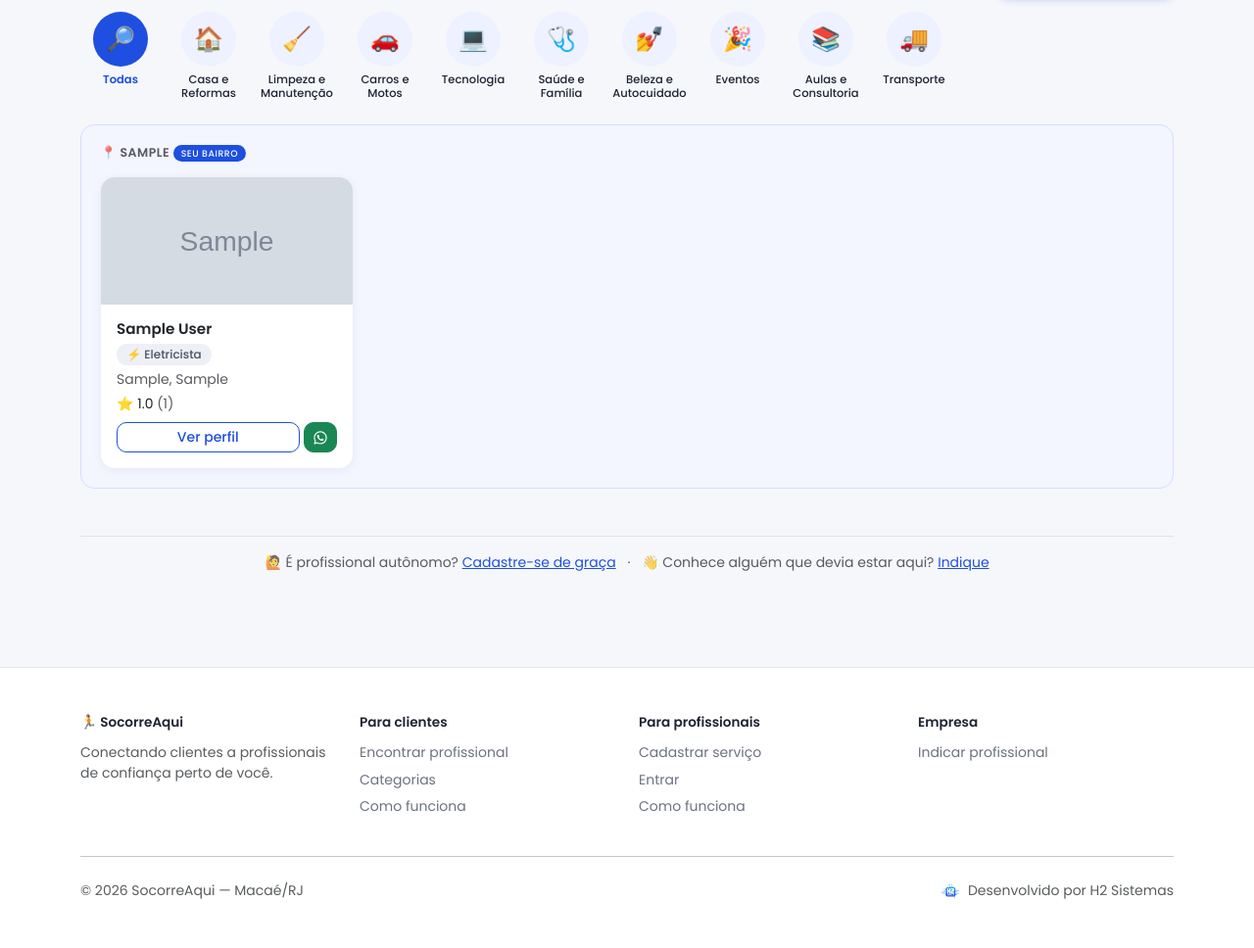
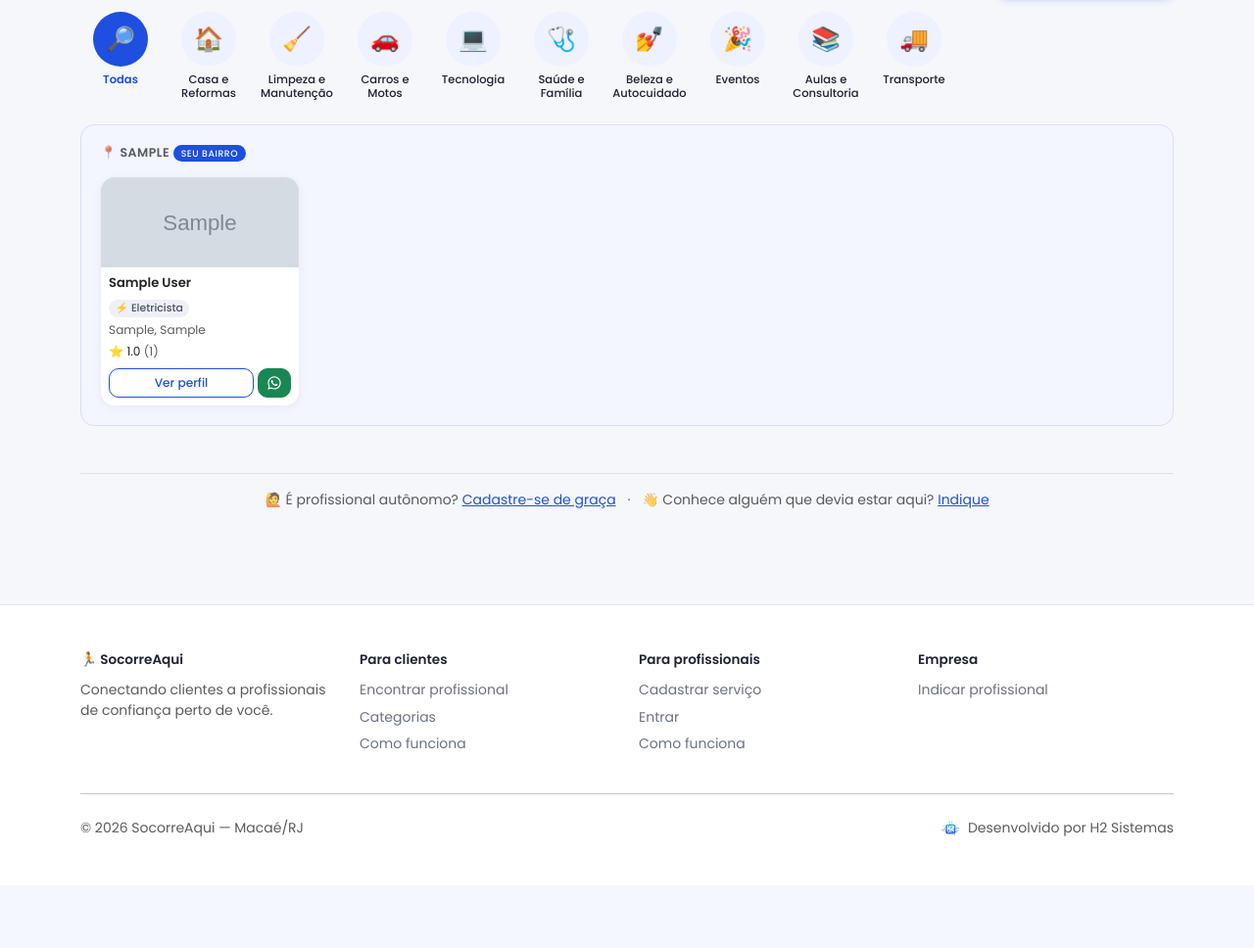
Before and after one commit to hermanoocardoso/servico-cidade, a FastAPI app: page / in a window 1280 px wide. Shown: the part 221-1189 px from the top of the page at 98% size. After the commit the page ends 1075 px from the top, so only its background shows below. Run offline with FastAPI, Linux system fonts and the light colour scheme; the visitor is signed in with stand-in values (Sample User, id 1); tables that the repository leaves empty hold one stand-in row (values such as "Sample post"); grey boxes marked "Sample" are stand-in pictures; some libraries are stand-ins or nearby versions.

Commit message:
Deixa os cards do catalogo mais compactos
Foto, nome e badges menores, e mais colunas por linha (row-cols-5 no
desktop) -- os cards estavam ocupando espaço demais e sobrando muito
vazio ao lado quando um bairro tinha poucos profissionais.

```diff
--- a/app/static/style.css
+++ b/app/static/style.css
@@ -227,11 +227,11 @@ a.btn:visited {
 
 /* --- Catálogo: cards compactos --- */
 .card-prof-foto {
-    height: 130px;
+    height: 92px;
     width: 100%;
     object-fit: cover;
     border-radius: var(--raio) var(--raio) 0 0;
-    font-size: 1.6rem;
+    font-size: 1.3rem;
 }
 
 /* Foto no perfil público — tamanho fixo pra não depender das dimensões
@@ -244,11 +244,24 @@ a.btn:visited {
     font-size: 1.6rem;
 }
 .card-prof-nome {
-    font-size: 0.95rem;
+    font-size: 0.82rem;
     font-weight: 600;
     white-space: nowrap;
     overflow: hidden;
     text-overflow: ellipsis;
+}
+/* Card mais compacto no catálogo — badge, texto e botão menores que o
+   padrão do site, já que aqui aparecem várias dezenas por tela. */
+.card-prof-body .badge {
+    font-size: 0.68rem;
+    padding: 0.3em 0.6em;
+}
+.card-prof-body p {
+    font-size: 0.76rem;
+}
+.card-prof-body .btn {
+    font-size: 0.76rem;
+    padding: 0.3rem 0.5rem;
 }
 
 /* Título discreto de seção (ex: nome do bairro agrupando o catálogo) */
--- a/app/templates/index.html
+++ b/app/templates/index.html
@@ -11,7 +11,7 @@
                 <span>📷</span>
             </div>
         {% endif %}
-        <div class="card-body p-3">
+        <div class="card-body p-2 card-prof-body">
             <h6 class="card-prof-nome mb-1">{{ p.usuario.nome }}</h6>
             {% if p.eh_medico and p.especialidade_medica %}
                 <span class="badge bg-info text-dark mb-1">🩺 {{ p.especialidade_medica }}</span>
@@ -122,7 +122,7 @@
                 {{ bairro_nome }}
             {% endif %}
         </h6>
-        <div class="row row-cols-2 row-cols-md-3 row-cols-lg-4 g-3">
+        <div class="row row-cols-2 row-cols-md-4 row-cols-lg-5 g-3">
             {% for p in lista %}
                 {{ card_profissional(p) }}
             {% endfor %}
@@ -130,7 +130,7 @@
     </div>
     {% endfor %}
 {% elif profissionais %}
-<div class="row row-cols-2 row-cols-md-3 row-cols-lg-4 g-3">
+<div class="row row-cols-2 row-cols-md-4 row-cols-lg-5 g-3">
     {% for p in profissionais %}
         {{ card_profissional(p) }}
     {% endfor %}
```
